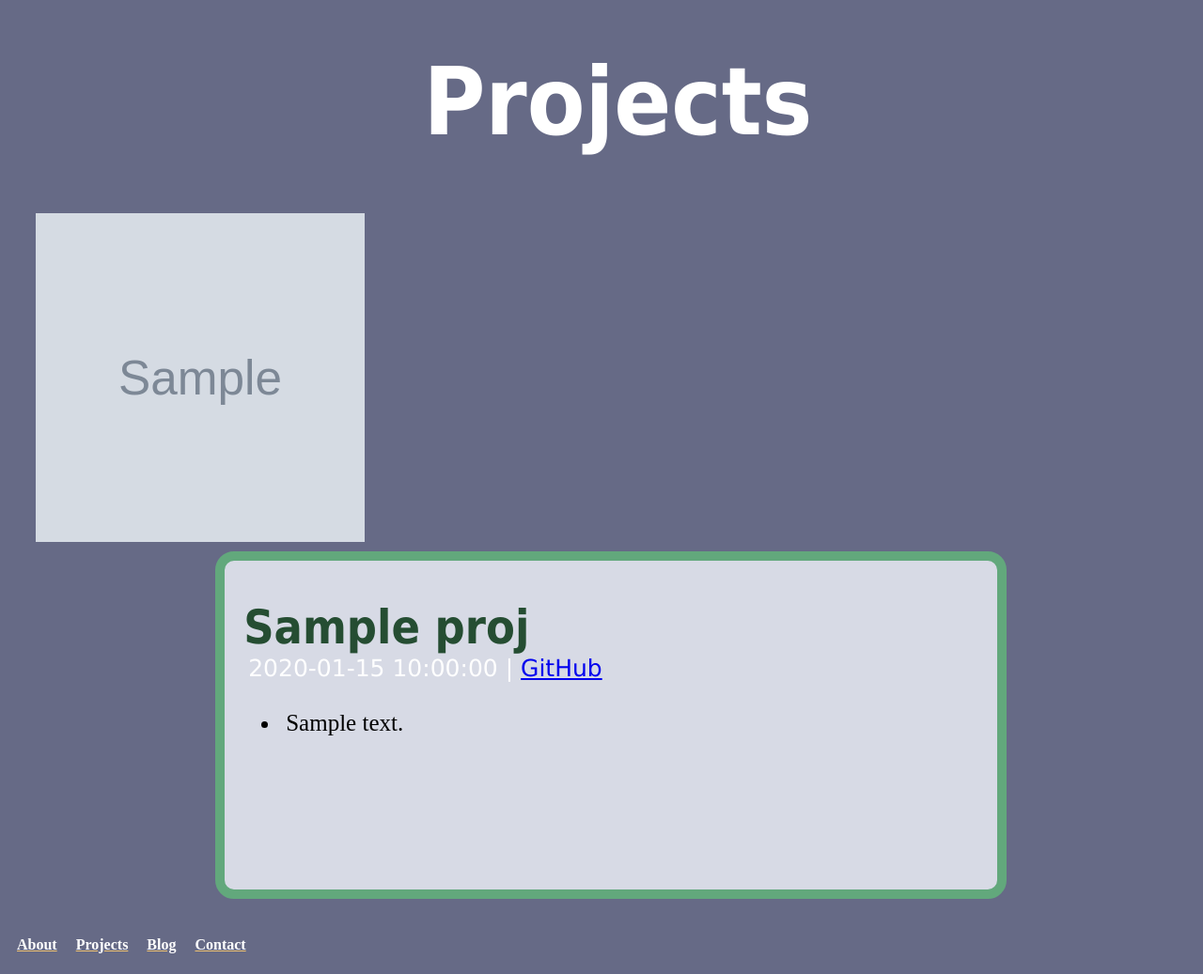
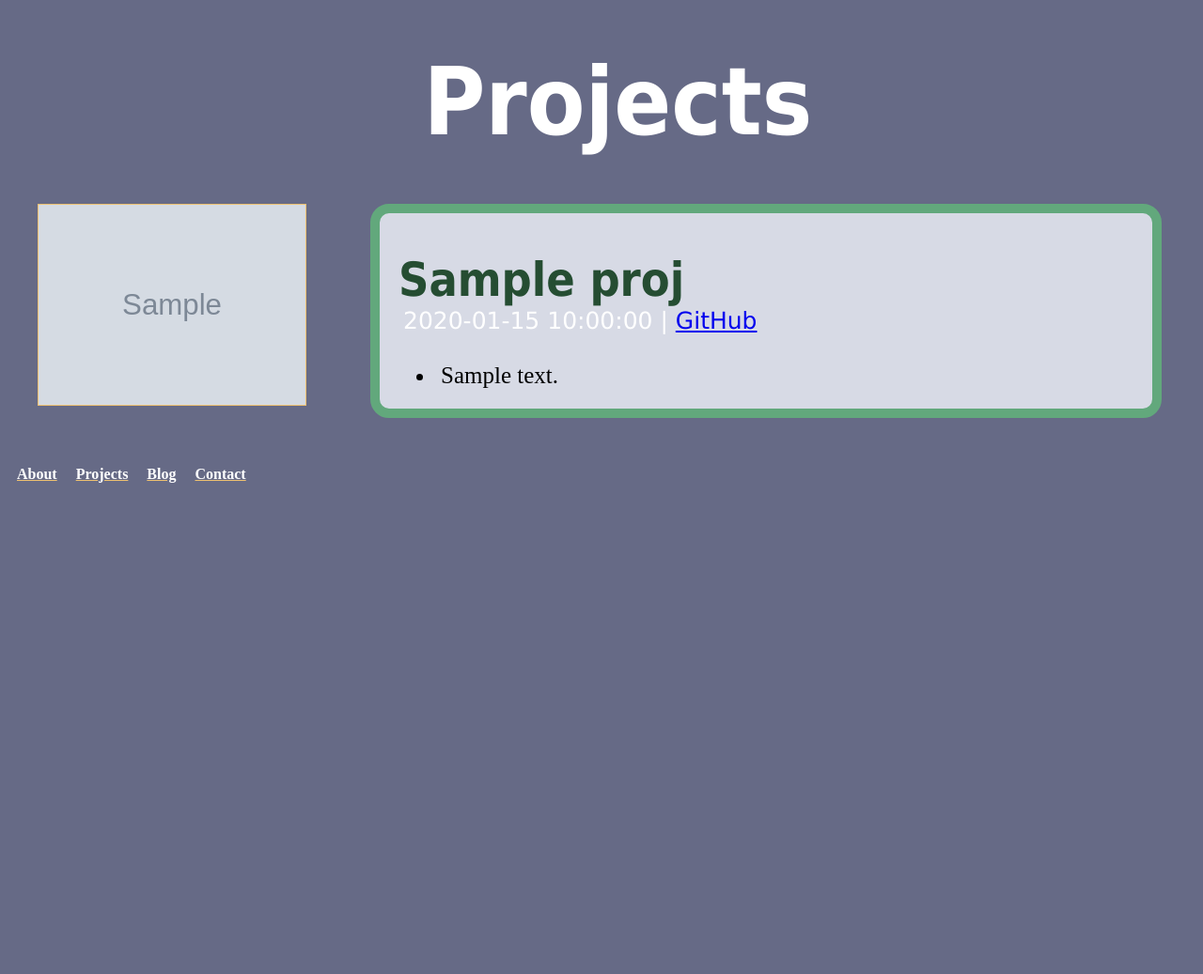
Before and after one commit to nimrashakoor/Flask-Blog, a Flask app: template app/templates/projects.html in a window 1280 px wide. Shown: the whole page at 94% size. After the commit the page ends 514 px from the top, so only its background shows below. Run offline with Flask 2, Linux system fonts and the light colour scheme; the template is opened without the code that fills it: most values are stand-ins (such as "Sample title", 1, 10 or a date in 2020); grey boxes marked "Sample" are stand-in pictures.

Commit message:
fixed projects display

```diff
--- a/app/static/styles/projects.css
+++ b/app/static/styles/projects.css
@@ -17,12 +17,13 @@ body h1 {
 }
 
 .project {
-      height: 350px;
+      /* height: 50%;*/
+      height: auto;
       display: inline-block;
       width: 65%;
       top: 0px;
-      margin-left: 20px;
-      margin-bottom: 20px;
+      /* margin-left: 2.5%; */
+      margin-bottom: 2.5%;
       background-color:#D7DAE5;
       text-align: left;
       border: 10px solid;
@@ -58,20 +59,19 @@ body h1 {
 
 @keyframes moving_blocks {
       from {margin-left: -50px;}
-      to {margin-left: 20px;}
+      to {margin-left: 2.5%;}
 }
 
 .picture img {
-      margin-left: 20px;
-      margin-right: 20px;
-      border-radius: 10px;
-      padding: 10px;
-      height: 350px;
-      width: 350px;
-      border:1px solid black
+      margin-left: 2.5%;
+      margin-right: 2.5%;
+      height: auto;
+      width: 22.5%;
       overflow: hidden;
       animation-name: moving_blocks;
       animation-duration: 1s;
+      border: 1px solid;
+      border-color: #EEC170;
 }
 
 .group {
```
Also changed, not shown: 2 other files.
